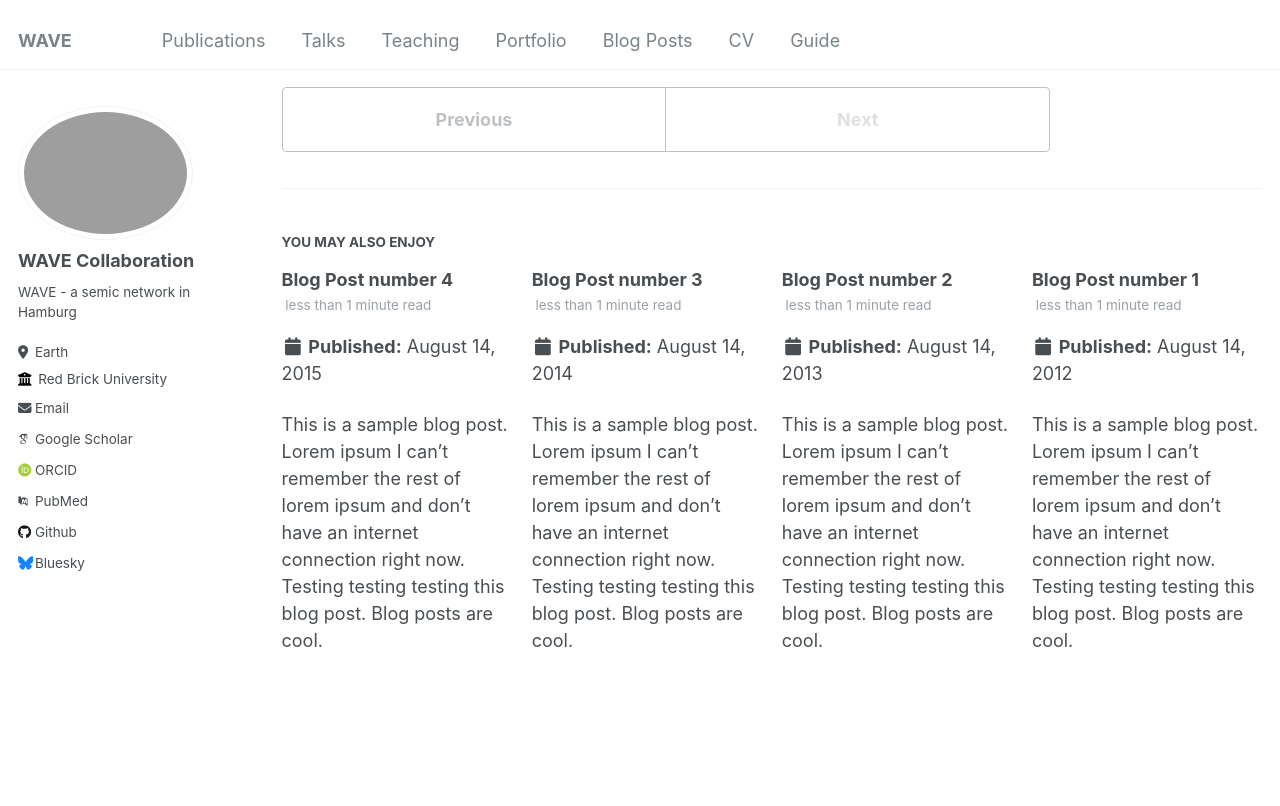
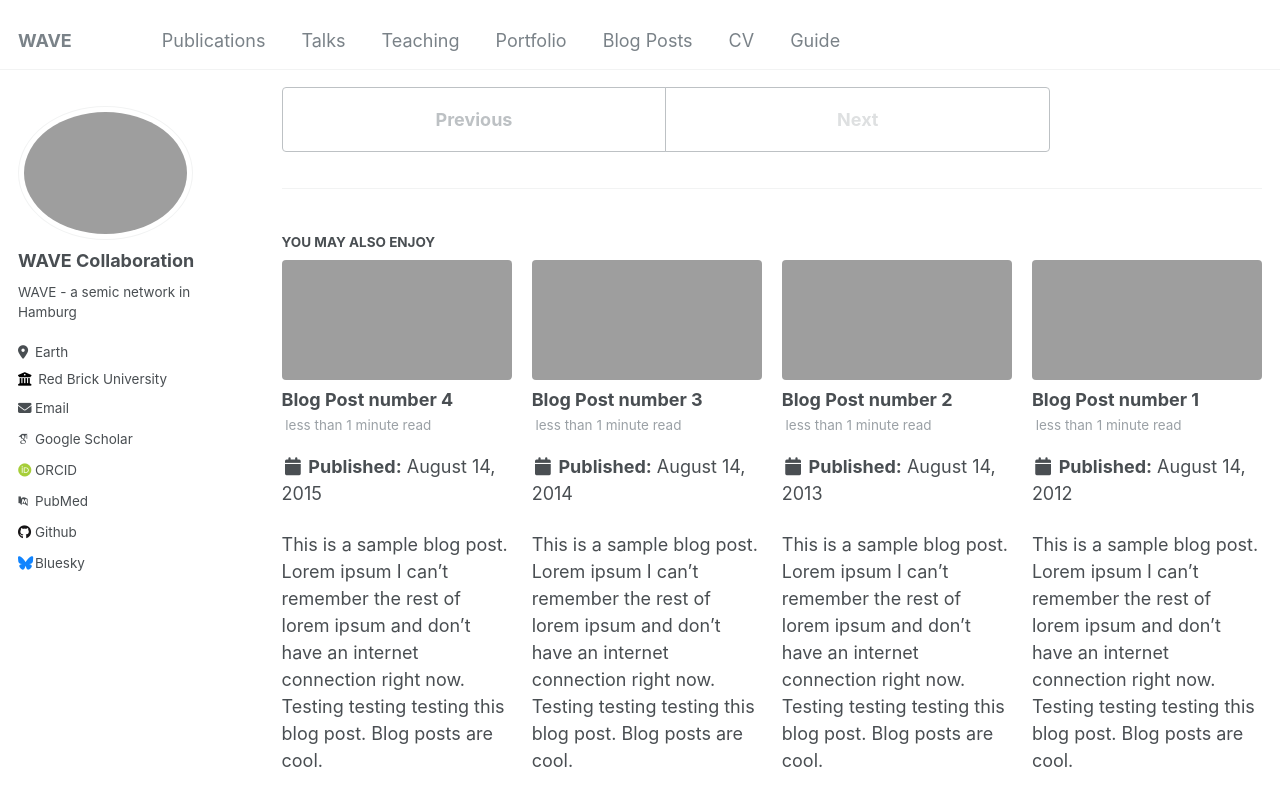
Before and after one commit to Kisleif/WAVE-hamburg, a Jekyll site: the page built from _posts/2199-01-01-future-post.md, in a window 1280 px wide and 900 px high, scrolled down 506 px. Shown: the top 806 px of the window. Built offline with Jekyll 4.4.1, drawn with Linux system fonts in a browser that asks for light colours; some web fonts are replaced.

Commit message:
Update _config.yml

```diff
--- a/_config.yml
+++ b/_config.yml
@@ -75,7 +75,7 @@ author:
 
 
 # Site Settings
-teaser                   :  # filename of teaser fallback teaser image placed in /images/, .e.g. "500x300.png"
+teaser                   : "Smart_City.png"# filename of teaser fallback teaser image placed in /images/, .e.g. "500x300.png"
 breadcrumbs              : false # true, false (default)
 words_per_minute         : 160
 future                   : true
```
